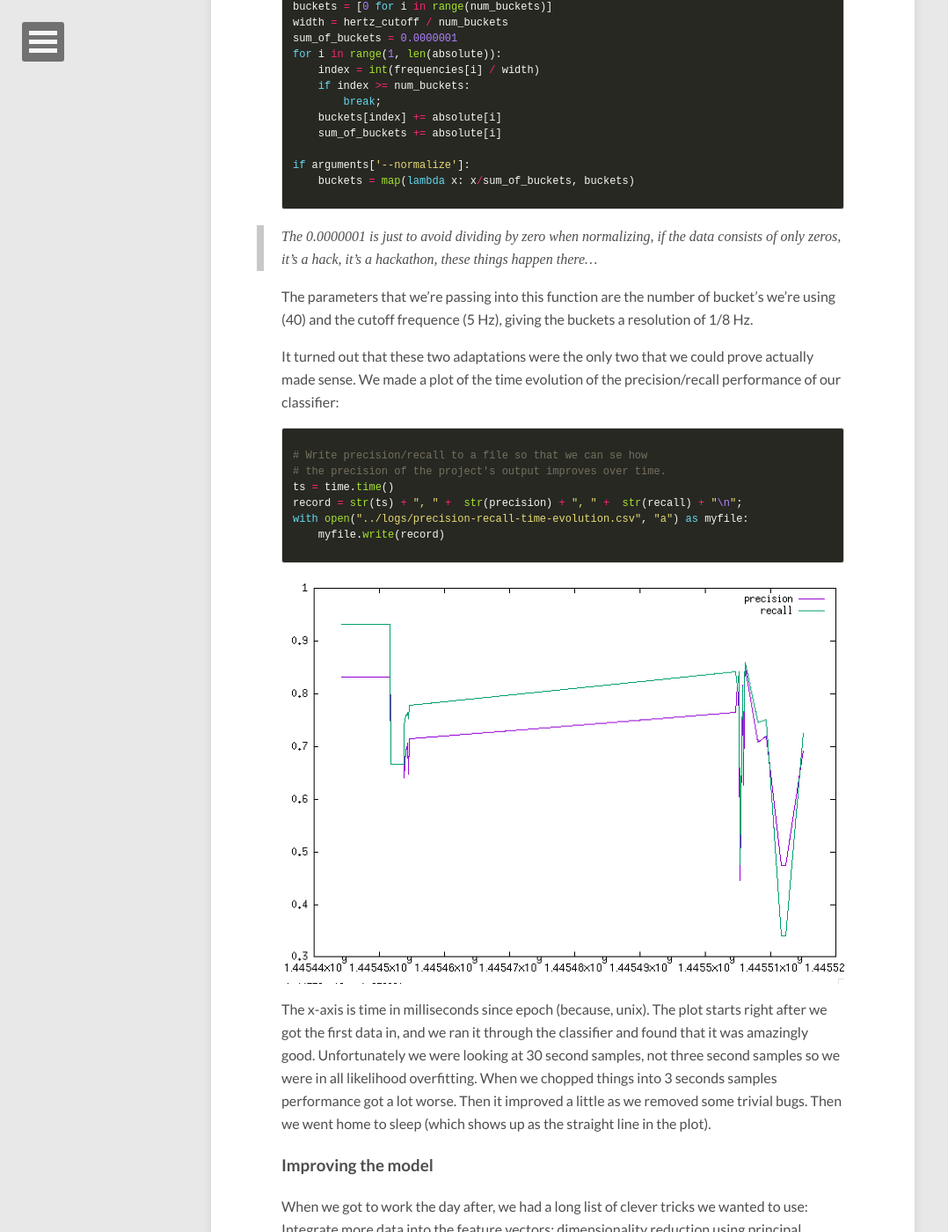
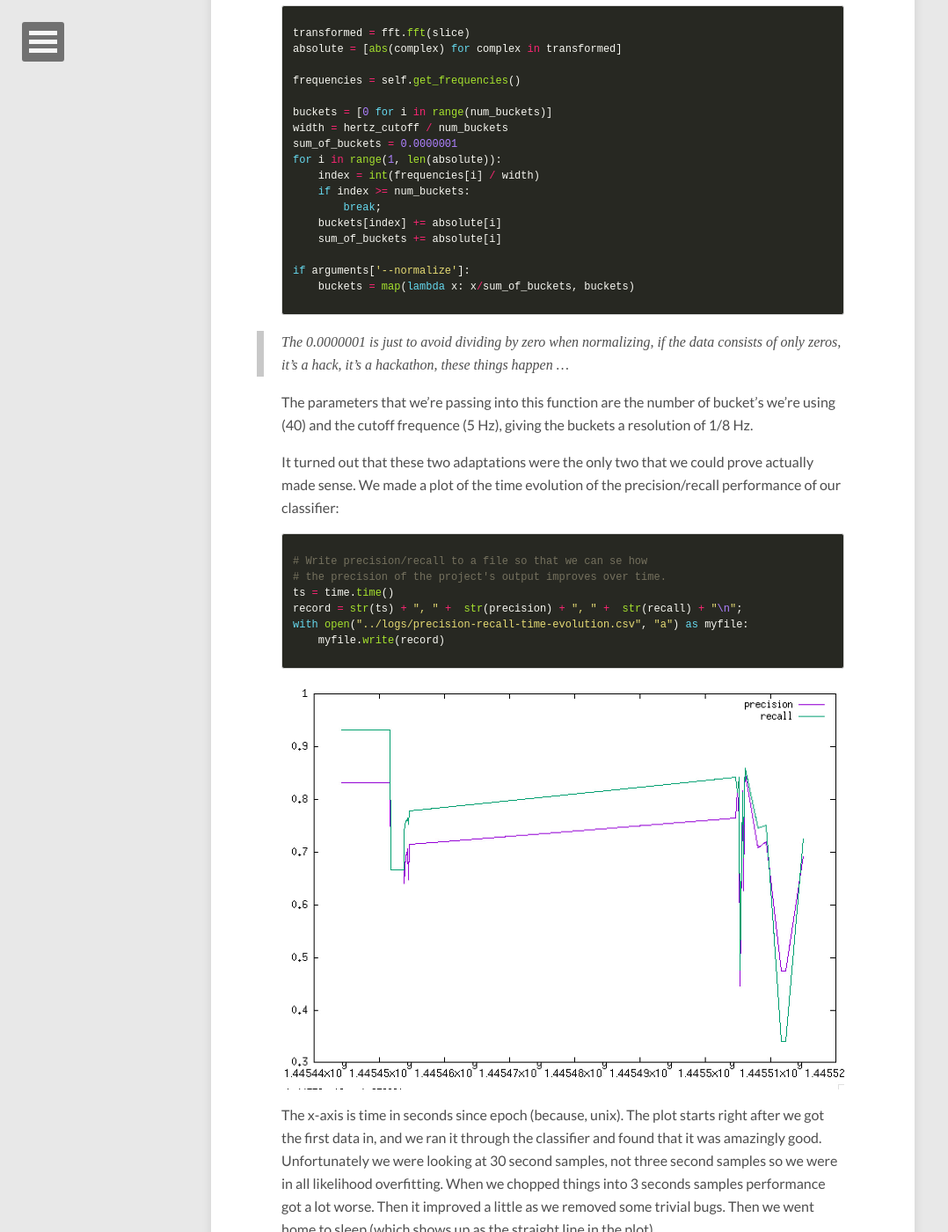
Before and after one commit to comoyo/blog.telenor.io, a Jekyll site: the page built from _posts/2015-10-23-machine-learning.md, in a window 1280 px wide and 1400 px high, scrolled down 4299 px. Shown: the whole window at 88% size, without its empty margins (0-1078 px from the left). Built offline with Jekyll 4.4.1, drawn with Linux system fonts in a browser that asks for light colours; nearby versions of some CDN libraries; comment, search, counter and statistics services are not loaded; some of the changed text lies outside the part shown.

Commit message:
Fix minor things

```diff
--- a/_posts/2015-10-23-machine-learning.md
+++ b/_posts/2015-10-23-machine-learning.md
@@ -30,6 +30,8 @@
 Just plotting the gyro data into Excel already gives us some interesting insights. We see the steps happening on 'gyro-beta' (upper leg moving front to back), and we see me turining around at the end of the room at 'gyro-alpha'. Now humans are great at pattern recognition, but can we train a computer to do the same?
 
 <img src="{{ site.baseurl }}/assets/movement4.png" title="Excel machine learning">
+
+(the vertical lines are an artifact coming from the fact that we use a 0-360 degree scale that wraps around)
 
 ## Training the model
 
@@ -100,7 +102,7 @@
     buckets = map(lambda x: x/sum_of_buckets, buckets)
 {% endhighlight %}
 
-> The 0.0000001 is just to avoid dividing by zero when normalizing, if the data consists of only zeros, it's a hack, it's a hackathon, these things happen there...
+> The 0.0000001 is just to avoid dividing by zero when normalizing, if the data consists of only zeros, it's a hack, it's a hackathon, these things happen ...
 
 The parameters that we're passing into this function are the number of bucket's we're using (40) and the cutoff frequence (5 Hz), giving the buckets a resolution of 1/8 Hz.
 
@@ -117,7 +119,7 @@
 
 <img src="{{ site.baseurl }}/assets/hackathon-2015-precision-recall.jpg" title="Precisionn/recall time evolution">
 
-The x-axis is time in milliseconds since epoch (because, unix).  The plot starts right after we got the first data in, and we ran it through the classifier and found that it was amazingly good. Unfortunately we were looking at 30 second samples, not three second samples so we were in all likelihood overfitting.  When we chopped things into 3 seconds samples performance got a lot worse. Then it improved a little as we removed some trivial bugs. Then we went home to sleep (which shows up as the  straight line in the plot).
+The x-axis is time in seconds since epoch (because, unix).  The plot starts right after we got the first data in, and we ran it through the classifier and found that it was amazingly good. Unfortunately we were looking at 30 second samples, not three second samples so we were in all likelihood overfitting.  When we chopped things into 3 seconds samples performance got a lot worse. Then it improved a little as we removed some trivial bugs. Then we went home to sleep (which shows up as the  straight line in the plot).
 
 ### Improving the model
 
```
Also changed, not shown: other parts of _posts/2015-10-23-machine-learning.md (+2 -2 lines).
